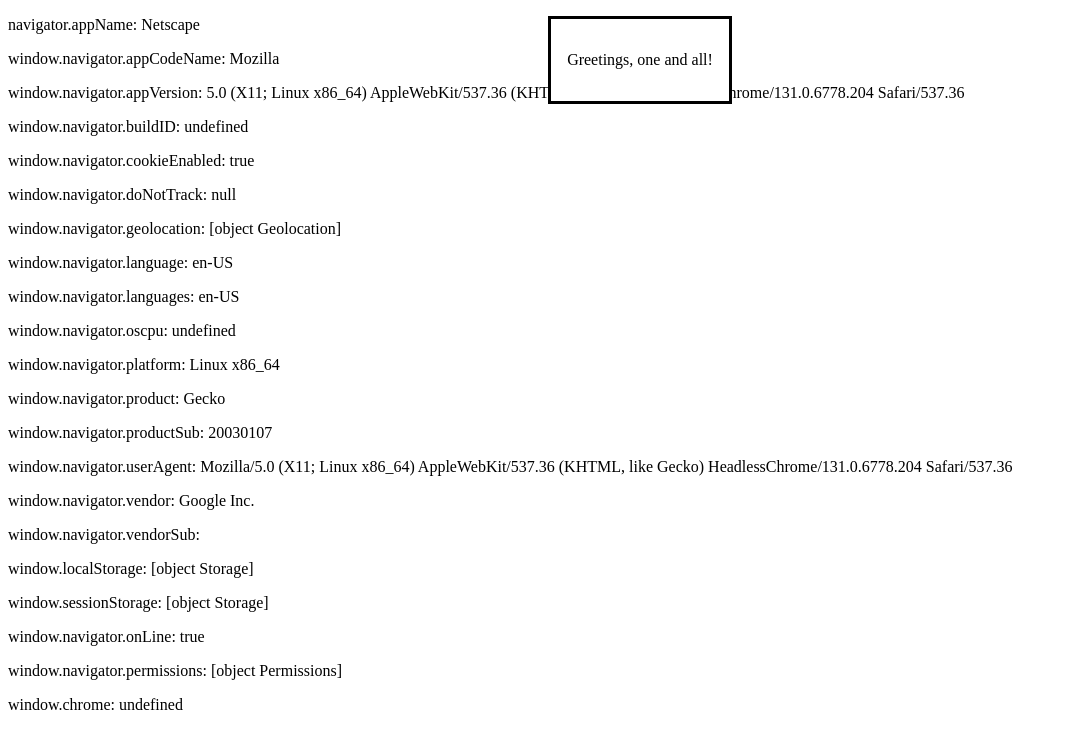
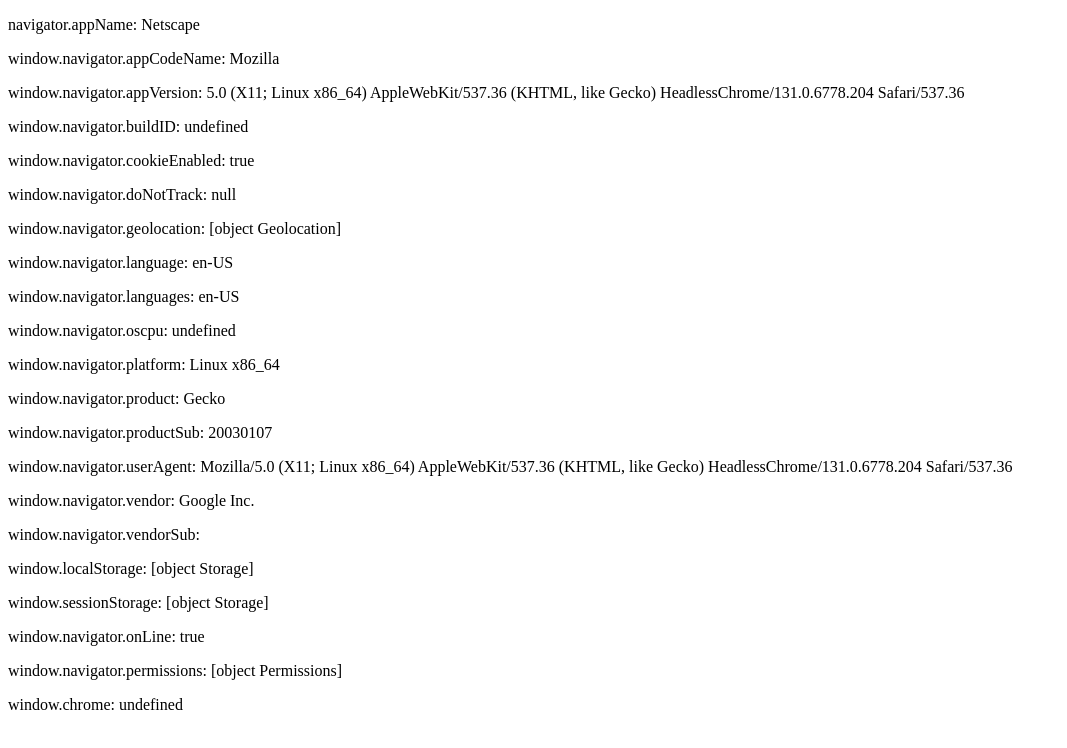
Before and after one commit to jtf9808/jtf9808.github.io, a plain HTML site: page index.html in a window 1280 px wide. Shown: the whole page, without its empty margins (0-1067 px from the left). Drawn offline with Linux system fonts and the light colour scheme.

Commit message:
Update index.html

```diff
--- a/index.html
+++ b/index.html
@@ -5,9 +5,6 @@
     <title>Title</title>
 </head>
 <body>
-<dialog open>
-<p>Greetings, one and all!</p>
-</dialog>
 <p id="appName"></p>
 <p id="appCodeName"></p>
 <p id="appVersion"></p>
@@ -30,6 +27,7 @@
 <p id="permissions"></p>
 <p id="chrome_element"></p>
 <script>
+window.alert("hi");
 document.getElementById("appName").innerHTML =
 "navigator.appName: " + navigator.appName;
 document.getElementById("appCodeName").innerHTML =
```
